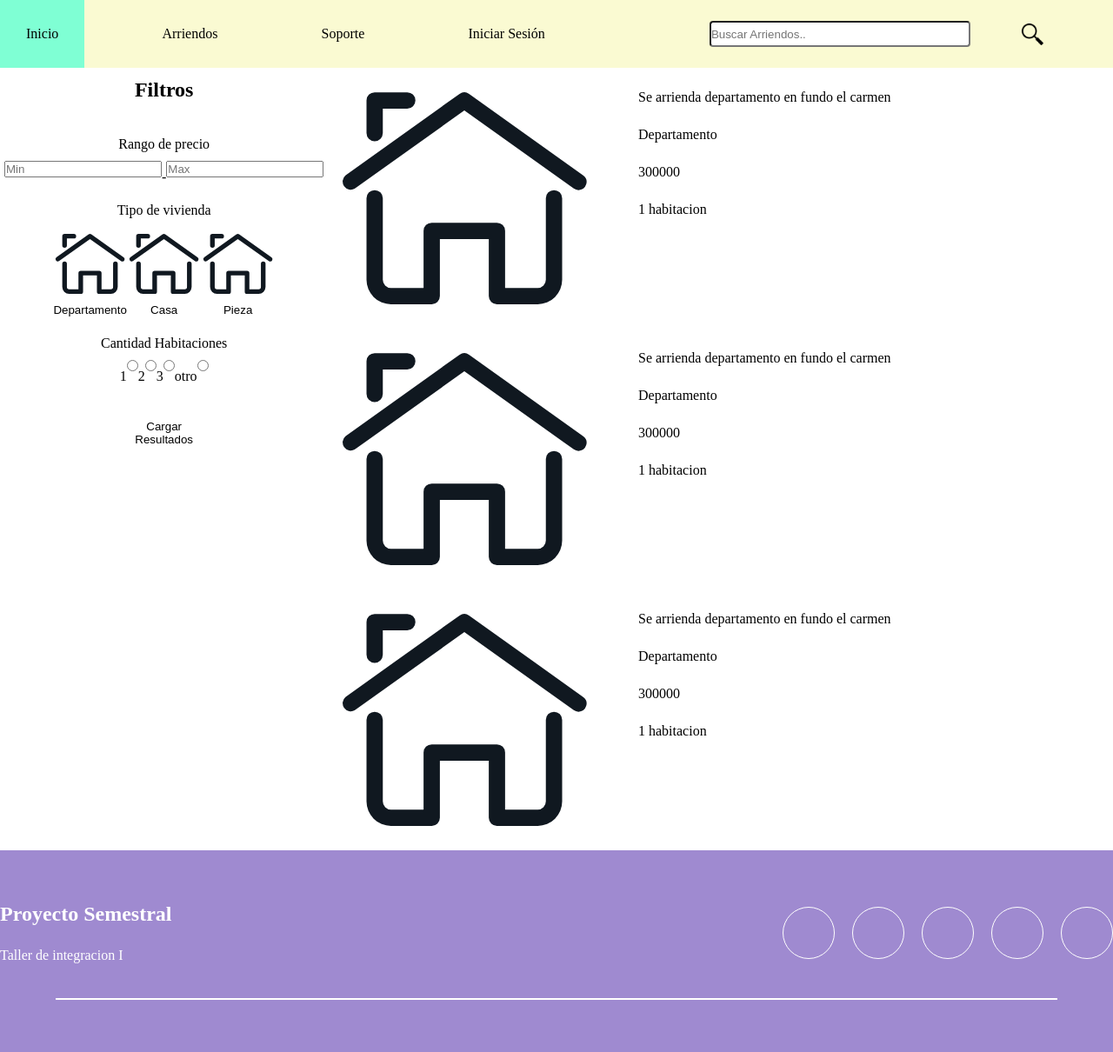
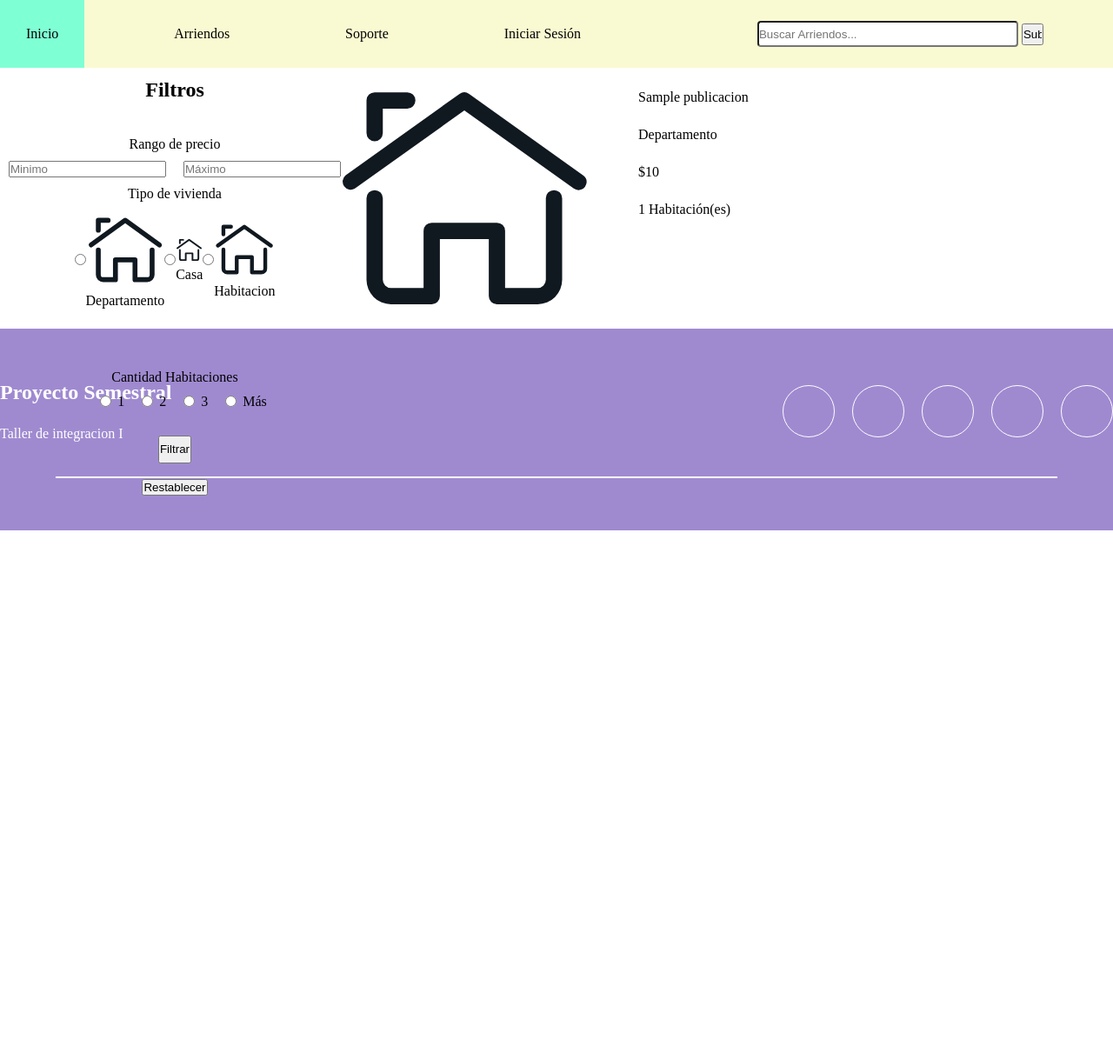
Before and after one commit to crismedel/Taller_integracion_I, a PHP site: page /Arriendos.php in a window 1280 px wide. Shown: the whole page at 87% size. After the commit the page ends 610 px from the top, so only its background shows below. Run offline with PHP 8.4, Linux system fonts and the light colour scheme; tables that the repository leaves empty hold one stand-in row (values such as "Sample post").

Commit message:
Add files via upload

```diff
--- a/Arriendos.php
+++ b/Arriendos.php
@@ -2,12 +2,64 @@
 
 session_start();
 
+
 if(!isset($_SESSION["inicio"]) || $_SESSION["inicio"] !== true){
     $cuenta = "<a href='./registro/login.php' class='boton-sesion'>Iniciar Sesión</a>";
 } else {
-    $cuenta = "<a href='./registro/logout.php' class='boton-sesion'>Cerrar Sesión</a>";
+    $cuenta = "<a href='./registro/logout.php' class='boton-sesion'>Cerrar Sesión</a><br><a href='./publicacion.php' class='boton-sesion'>Crear Publicación</a>";
 }
 
+require_once "Conex.inc";
+
+$arriendos = header("locate: Arriendos.php");
+
+$boton = "";
+
+$Lista="SELECT * FROM publicacion";
+$show = mysqli_query($db, $Lista);
+
+if(isset($_GET['filtrar'])){
+
+    if(empty($_GET["minimo"])){
+        $valor_min = "Valor > 0";
+    } else {
+        $valor_min = "Valor >= ".trim($_GET['minimo']);
+    }
+
+    if(empty($_GET['maximo'])){
+        $valor_max = "Valor < 700000000";
+    } else {
+        $valor_max = "Valor <= ".trim($_GET['maximo']);
+    }
+
+    if(isset($_GET['tipo_vivienda'])){
+        $tipo_arriendo = "AND Tipo_Arriendo = '".trim($_GET['tipo_vivienda'])."'";
+    } else {
+        $tipo_arriendo = "";
+    }
+
+    if(isset($_GET['cant_hab'])){
+        $cant_hab = "AND Cant_Habitaciones ".trim($_GET['cant_hab']);
+    } else {
+        $cant_hab = "";
+    }
+
+    $lista_filtro = "SELECT * FROM publicacion WHERE $valor_min AND $valor_max $tipo_arriendo $cant_hab";
+    $show = mysqli_query($db, $lista_filtro);
+
+    $boton = "<input id='boton_lista' onclick='$arriendos' type='submit' value='Quitar Filtro'>";
+}
+
+if(isset($_GET['buscar'])){
+    $busqueda = $_GET['busqueda'];
+
+    $lista_busqueda = "SELECT * FROM publicacion where Titulo_Arriendo LIKE '%$busqueda%' OR Direccion LIKE '%$busqueda%' OR Descripcion LIKE '%$busqueda%'";
+    $show = mysqli_query($db, $lista_busqueda);
+
+    $boton = "<input id='boton_lista' onclick='$arriendos' type='submit' value='Quitar buscador de: $busqueda'>";
+}
+
+$db->close();
 ?>
 <!DOCTYPE html>
 <html lang="en">
@@ -26,24 +78,26 @@ if(!isset($_SESSION["inicio"]) || $_SESSION["inicio"] !== true){
             <a href="Arriendos.php">Arriendos</a>
             <a href="Soporte.php">Soporte</a>
             <?php echo $cuenta; ?>
-            <input id="barra-buscador" type="search" placeholder="Buscar Arriendos..">
-            <input id="boton-buscador" type="image" src="img/lupa.png">
+            <form action="" method="get">
+                <input id="barra-buscador" name="busqueda" type="search" placeholder="Buscar Arriendos...">
+                <input id="boton-buscador" name="buscar" type="submit">
+            </form>
         </nav>
     </header>
 
     <main>
         <div class="main-div">
             <div class="filtros">
+                <form id="form-filtro" action="" method="get">
                     <h2>Filtros</h2>
-
+                    <?php echo $boton; ?>
                     <div class="flex-divcolumn-filtros">
                         <span>Rango de precio</span>
                     </div>
 
                     <div class="flex-divrow-filtros">
-                    <input type="text" placeholder="Min">
-                    <span>-</span>
-                    <input type="text" placeholder="Max">
+                        <input type="number" name="minimo" class="input_minimo" min="0"  placeholder="Minimo">
+                        <input type="number" name="maximo" class="input_maximo" min="150000" placeholder="Máximo">
                     </div>
 
                     <div class="flex-divrow-filtros">
@@ -51,104 +105,61 @@ if(!isset($_SESSION["inicio"]) || $_SESSION["inicio"] !== true){
                     </div>
 
                     <div class="flex-filtros-boton">
-                    <button>
-                        <div>
-                            <img src="img/inicio.svg" alt="">
+                        <input type="radio" id="Departamento" name="tipo_vivienda" value="Departamento">
+                        <label for="Departamento"><img src="img/inicio.svg" alt=""><br><span>Departamento</span></label>
+                        <input type="radio" id="Casa" name="tipo_vivienda" value="Casa">
+                        <label for="casa"><img src="img/inicio.svg" alt=""><br><span>Casa</span></label>
+                        <input type="radio" id="Habitacion" name="tipo_vivienda" value="Habitacion">
+                        <label for="habitacion"><img src="img/inicio.svg" alt=""><br><span>Habitacion</span></label>
                     </div>
-                        <span>Departamento</span>
-                    </button>
-                    <button>
-                        <div>
-                            <img src="img/inicio.svg" alt="">
-                        </div>
-                        <span>Casa</span>
-                    </button>
-                    <button>
-                        <div>
-                            <img src="img/inicio.svg" alt="">
-                        </div>
-                        <span>Pieza</span>
-                    </button>
-
-                </div>
-                <div class=".flex-divcolumn-filtros">
+                    <div class="flex-divcolumn-filtros">
                         <div class="flex-divcolumn-filtros">
                             <span>Cantidad Habitaciones</span>
                             <div class="flex-divrow-filtros">
-                            <span>1</span>
-                            <input type="radio" name="" id="">
-                            <span>2</span>
-                            <input type="radio" name="" id="">
-                            <span>3</span>
-                            <input type="radio" name="" id="">
-                            <span>otro</span>
-                            <input type="radio" name="" id="">
+                                <input type="radio" name="cant_hab" id="1_Hab" value="=1">
+                                <label for="valor-1">1</label>
+                                <input type="radio" name="cant_hab" id="2_Hab" value="=2">
+                                <label for="valor-2">2</label>
+                                <input type="radio" name="cant_hab" id="3_Hab" value="=3">
+                                <label for="valor-3">3</label>
+                                <input type="radio" name="cant_hab" id="mas_Hab" value=">3">
+                                <label for="valor-mas">Más</label>
                             </div>
                         </div>
                         <div class="flex-divcolumn-filtros">
-                        <button id="cargar-resultados">
-                            <span>Cargar Resultados</span>
-                        </button>
+                            <input type="submit" id="cargar-resultados" name="filtrar" value="Filtrar"><br>
+                            <input type="reset" id="reiniciar_filtro" value="Restablecer">
                         </div>
                     </div>
+                </form>
             </div>
 
             <div class="main-div-publicaciones">
                 <div class="grid-div-publicaciones">
-                    <div class="imagen-publicacion"> <!--aqui se iran añadiendo las publicaciones esto es temporal-->
+                    <?php
+                    $numeros = mysqli_num_rows($show);
+
+                    if($numeros == 0){
+                        echo "<h1>No se han encontrado resultados</h1>";
+                    } else {
+                        while($row = mysqli_fetch_array($show)){
+                            echo '<div class="imagen-publicacion">
                                     <img src="img/inicio.svg" alt="">
-                    </div>
-                    <div class="info-publicacion">
-                        <p>Se arrienda departamento en fundo el carmen</p>
-                        <p>Departamento</p>
-                        <p>300000</p>
-                        <p>1 habitacion</p>
-                    </div>
-                    <div class="imagen-publicacion">
-                        <img src="img/inicio.svg" alt="">
-                    </div>
-                    <div class="info-publicacion">
-                        <p>Se arrienda departamento en fundo el carmen</p>
-                        <p>Departamento</p>
-                        <p>300000</p>
-                        <p>1 habitacion</p>
-                    </div>
-                    <div class="imagen-publicacion">
-                        <img src="img/inicio.svg" alt="">
-                    </div>
-                    <div class="info-publicacion">
-                        <p>Se arrienda departamento en fundo el carmen</p>
-                        <p>Departamento</p>
-                        <p>300000</p>
-                        <p>1 habitacion</p>
+                                    </div>';
+                            echo '<div class="info-publicacion">
+                                    <p>'.$row['Titulo_Arriendo'].'</p>
+                                    <p>'.$row['Tipo_Arriendo'].'</p>
+                                    <p>$'.$row['Valor'].'</p>
+                                    <p>'.$row['Cant_Habitaciones'].' Habitación(es)</p>
+                                    </div>';
+                        }
+                    }
+
+
+                    ?>
                 </div>
             </div>
         </div>
-        </div>
-
-
-
-
-        <div class="contenedor-popup">
-            <div class="ventana-emergente-login">
-                <div class="flex-divrow-popup">
-                    <p>Iniciar Sesion</p>
-                    <button class="cerrar-login">
-                        <img src="img/x.png" alt="">
-                    </button>
-                </div>
-                <form action="">
-                    <input type="text" placeholder="Correo Electronico" required>
-                    <input type="password" placeholder="Contraseña" required>
-                </form>
-                <div class="flex-divrow-popup">
-                    <a href="">Crear Cuenta</a>
-                </div>
-            </div>
-        </div>
-
-
-
 
     </main>
         <!--Solucionar el footer-->
@@ -178,6 +189,5 @@ if(!isset($_SESSION["inicio"]) || $_SESSION["inicio"] !== true){
         </div>
         <div id="line"></div>
     </footer>
-    <script src="js/popup.js"></script>
 </body>
 </html>
--- a/css/Arriendos-estilos.css
+++ b/css/Arriendos-estilos.css
@@ -54,16 +54,28 @@ a:hover {
 .filtros {
     position: fixed;
     top: 60px; /*para que no choque con el menu*/
-    left: 5px;
+    left: 10px;
+}
+
+#form-filtro{
+    text-align: center;
+}
+
+.input_minimo{
+    margin-right: 20px;
 }
 
 .flex-filtros-boton, .flex-divrow-filtros {   /*aqui iran los filtros (izq) publicaci(der) (filtros en fila en general)*/
     display: flex;
     flex-direction: row;
-    justify-content: space-between;
-    align-items: flex-start;
+    justify-content: center;
+    align-items: center;
     text-align: center;
     grid-column: 1/2;
+}
+.flex-divrow-filtros [type="radio"]{
+    margin-left: 20px;
+    margin-right: 7px;
 }
 
 .filtros, .flex-divcolumn-filtros { /* filtros en columnas flex*/
@@ -75,7 +87,7 @@ a:hover {
     grid-column: 1/2;
 }
 
-button,button div img {
+.flex-filtros-boton div img {
     width: 85px;
     height: 85px;
     cursor: pointer;
--- a/registro/login.php
+++ b/registro/login.php
@@ -76,7 +76,7 @@ if($_SERVER["REQUEST_METHOD"] == "POST"){
     <meta charset="UTF-8">
     <meta http-equiv="X-UA-Compatible" content="IE=edge">
     <meta name="viewport" content="width=device-width, initial-scale=1.0">
-    <link rel="stylesheet" href="style.css">
+    <link rel="stylesheet" href="../css/estilo_login.css">
     <link rel="stylesheet" href="https://cdnjs.cloudflare.com/ajax/libs/font-awesome/4.7.0/css/font-awesome.min.css">
     <script src="https://ajax.googleapis.com/ajax/libs/jquery/3.3.1/jquery.min.js"></script>
     <title>Iniciar Sesión</title>
@@ -95,7 +95,7 @@ if($_SERVER["REQUEST_METHOD"] == "POST"){
 	}
     </script>
 
-    <input type="button" onclick="document.location='../index.php'" value="Volver">
+    <input type="button" onclick="history.back()" value="Volver">
     <h2>Iniciar Sesión</h2>
 
     <?php
--- a/registro/reset_contraseña.php
+++ b/registro/reset_contraseña.php
@@ -84,13 +84,14 @@ if($_SERVER["REQUEST_METHOD"] == "POST"){
     <meta charset="UTF-8">
     <meta http-equiv="X-UA-Compatible" content="IE=edge">
     <meta name="viewport" content="width=device-width, initial-scale=1.0">
-    <link rel="stylesheet" href="style.css">
+    <link rel="stylesheet" href="../css/estilo_login.css">
     <link rel="stylesheet" href="https://cdnjs.cloudflare.com/ajax/libs/font-awesome/4.7.0/css/font-awesome.min.css">
     <script src="https://ajax.googleapis.com/ajax/libs/jquery/3.3.1/jquery.min.js"></script>
     <title>Cambiar Contraseña</title>
 </head>
 <body>
     <script type="text/javascript">
+
     function mostrarPassword(){
 		const cambio = document.getElementsByClassName("contraseña");
 		if(cambio[0].type == "password" && cambio[1].type == "password"){
@@ -105,7 +106,7 @@ if($_SERVER["REQUEST_METHOD"] == "POST"){
 	}
     </script>
 
-    <input type="button" onclick="document.location='../index.php'" value="Volver">
+    <input type="button" onclick="history.back()" value="Volver">
     <h2>Cambiar contraseña</h2>
 
     <form action="<?php echo htmlspecialchars($_SERVER["PHP_SELF"]); ?>" method="POST">
```
Also changed, not shown: bd.sql (+2 -8 lines), css/estilo_login.css (added, +66 -0 lines), publicacion.php (added, +39 -0 lines), registro/registro.php (+7 -2 lines). Lines whose indentation alone changed are shown as unchanged.
